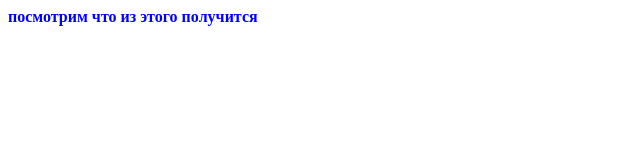
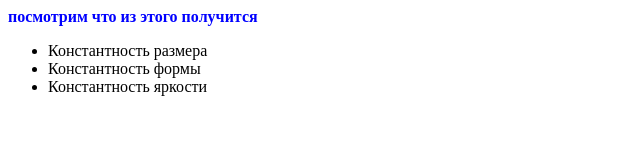
Before and after one commit to threedashnick/stl3d, a plain HTML site: page index.html in a window 1280 px wide. Shown: the whole page, without its empty margins (0-640 px from the left). Drawn offline with Linux system fonts and the light colour scheme.

Commit message:
Update index.html

```diff
--- a/index.html
+++ b/index.html
@@ -15,5 +15,15 @@
 </head>
 
 <body>
-    <p> посмотрим что из этого получится </p>
+  <p> посмотрим что из этого получится </p>
+
+    <div class="main-text">
+      <ul>
+        <li>Константность размера</li>
+        <li>Константность формы</li>
+        <li>Константность яркости</li>
+      </ul>
+    </div>
+  <!-- запись непронумерованного списка (с точками) -->
+
 </body>
```
